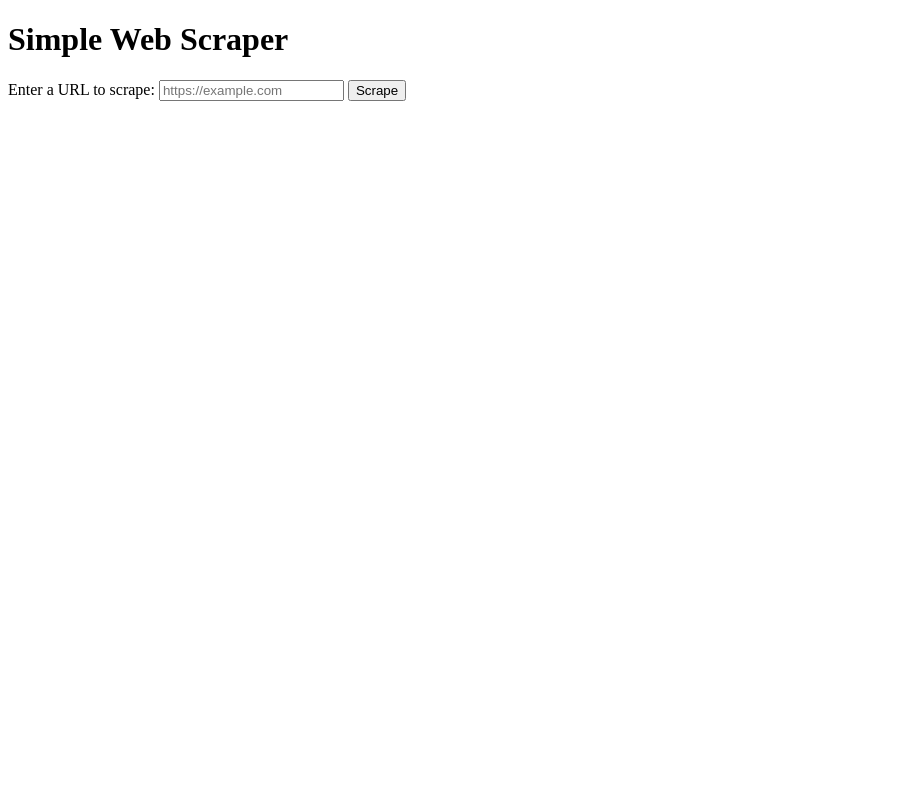
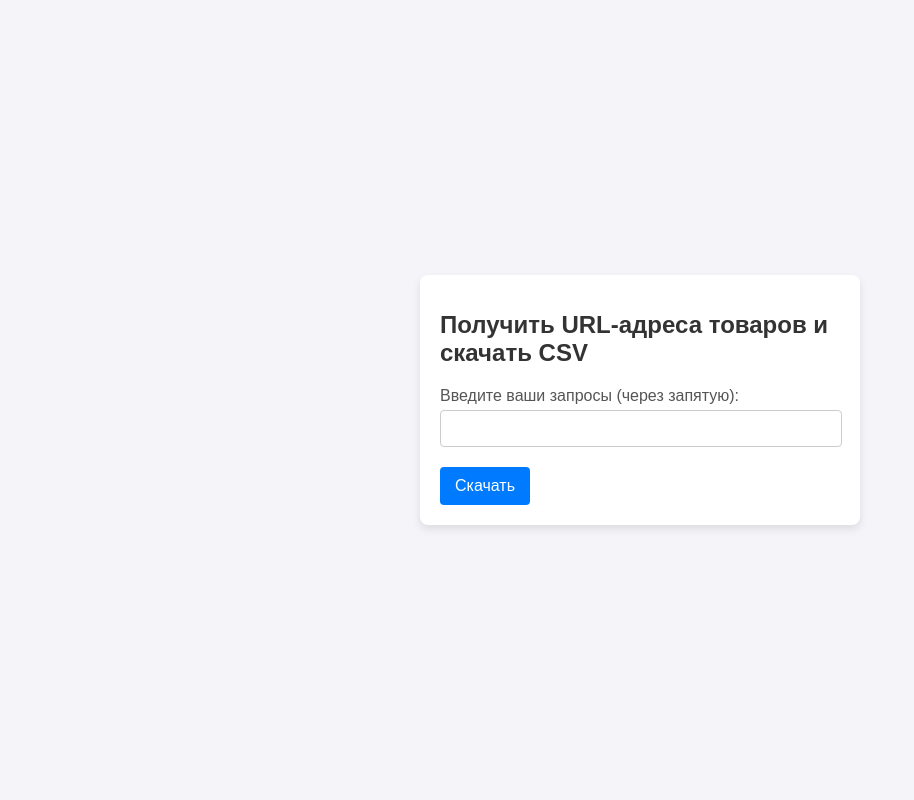
Before and after one commit to Smirnov-Artem/Avito-Parser, a Flask app: page / in a window 1280 px wide. Shown: the whole page, without its empty margins (0-914 px from the left). Run offline with Flask 3, Linux system fonts and the light colour scheme.

Commit message:
Update index.html

```diff
--- a/templates/index.html
+++ b/templates/index.html
@@ -1,26 +1,67 @@
 <!DOCTYPE html>
-<html lang="en">
+<html lang="ru">
 <head>
     <meta charset="UTF-8">
     <meta name="viewport" content="width=device-width, initial-scale=1.0">
-    <title>Web Scraper</title>
+    <title>URL Fetcher</title>
+    <style>
+        body {
+            font-family: Arial, sans-serif;
+            background-color: #f4f4f9;
+            margin: 0;
+            padding: 0;
+            display: flex;
+            justify-content: center;
+            align-items: center;
+            height: 100vh;
+        }
+        .container {
+            background-color: #ffffff;
+            padding: 20px;
+            border-radius: 8px;
+            box-shadow: 0 4px 8px rgba(0, 0, 0, 0.1);
+            max-width: 400px;
+            width: 100%;
+        }
+        h1 {
+            font-size: 1.5em;
+            margin-bottom: 20px;
+            color: #333;
+        }
+        label {
+            font-size: 1em;
+            color: #555;
+        }
+        input[type="text"] {
+            width: calc(100% - 20px);
+            padding: 10px;
+            margin-top: 5px;
+            margin-bottom: 20px;
+            border: 1px solid #ccc;
+            border-radius: 4px;
+        }
+        button {
+            background-color: #007bff;
+            color: #ffffff;
+            border: none;
+            padding: 10px 15px;
+            border-radius: 4px;
+            cursor: pointer;
+            font-size: 1em;
+        }
+        button:hover {
+            background-color: #0056b3;
+        }
+    </style>
 </head>
 <body>
-    <h1>Simple Web Scraper</h1>
-    <form method="POST" action="/">
-        <label for="url">Enter a URL to scrape:</label>
-        <input type="text" id="url" name="url" placeholder="https://example.com" required>
-        <button type="submit">Scrape</button>
-    </form>
-
-    {% if error_message %}
-        <p style="color: red;">{{ error_message }}</p>
-    {% endif %}
-
-    {% if result %}
-        <h2>Results for: <a href="{{ result.url }}" target="_blank">{{ result.url }}</a></h2>
-        <p><strong>Title:</strong> {{ result.title }}</p>
-        <p><strong>First paragraph:</strong> {{ result.paragraph }}</p>
-    {% endif %}
+    <div class="container">
+        <h1>Получить URL-адреса товаров и скачать CSV</h1>
+        <form method="post">
+            <label for="queries">Введите ваши запросы (через запятую):</label><br>
+            <input type="text" id="queries" name="queries" required><br>
+            <button type="submit">Скачать</button>
+        </form>
+    </div>
 </body>
 </html>
```
